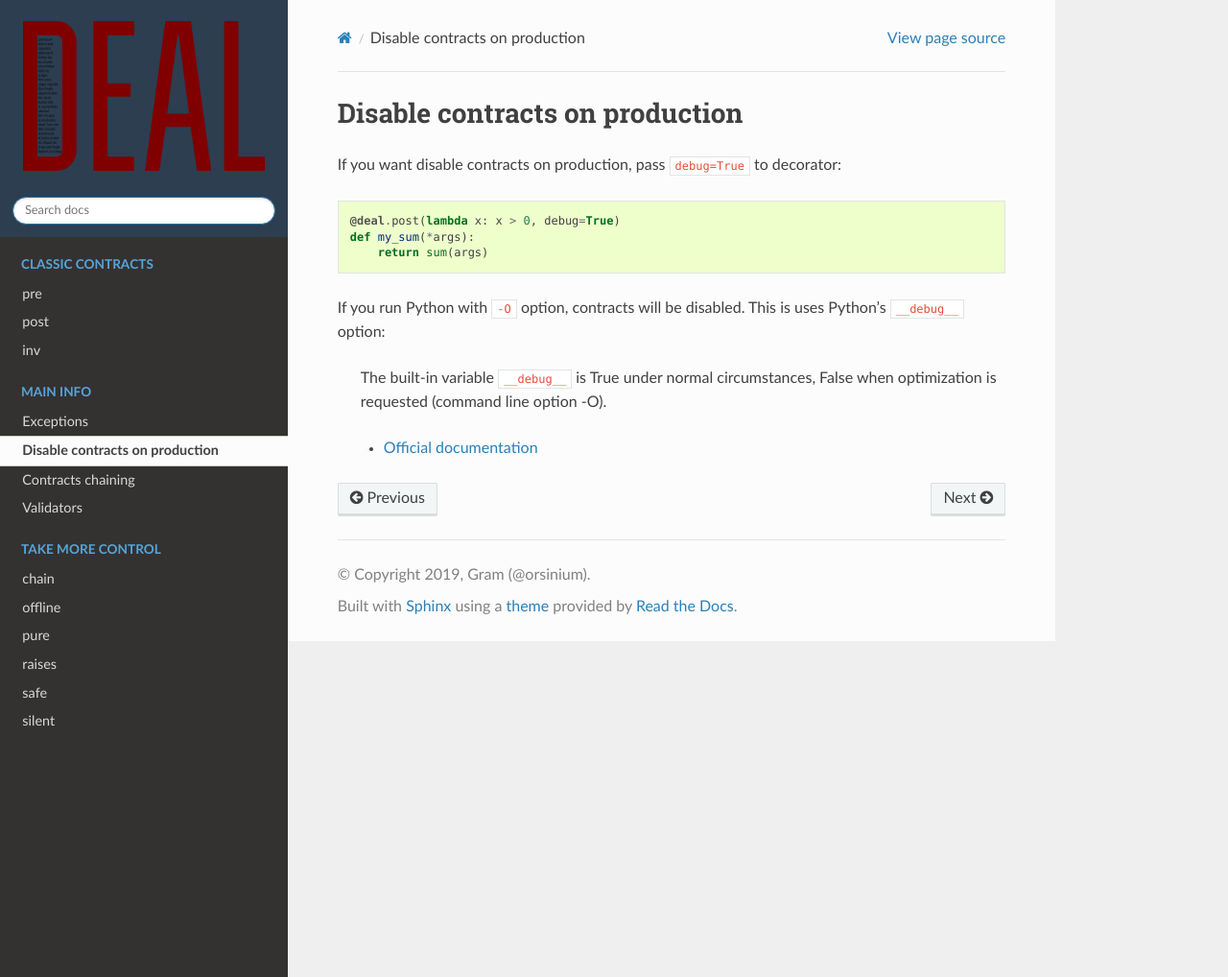
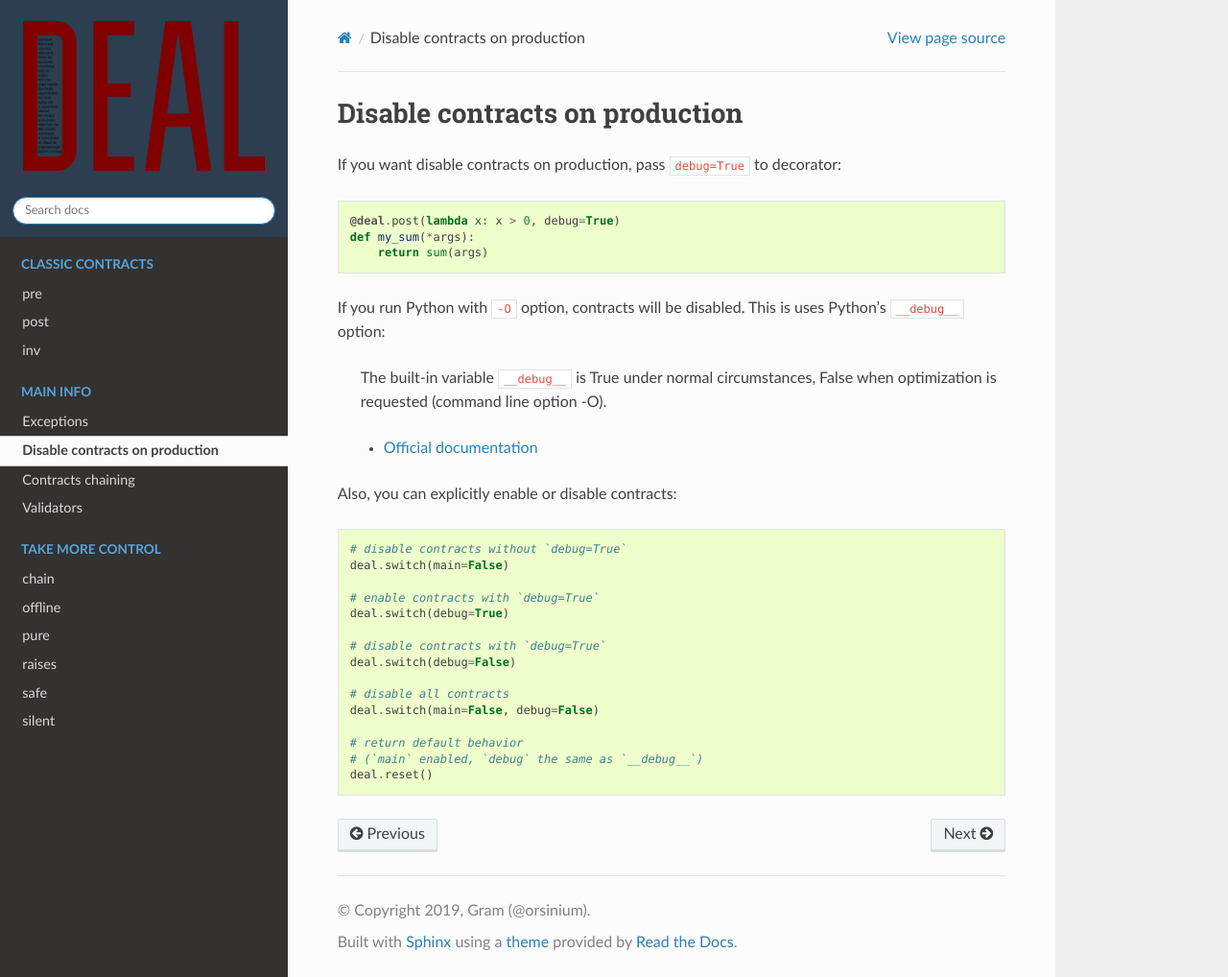
Before and after one commit to life4/deal, a Sphinx documentation site: the page built from docs/disable.md, in a window 1280 px wide and 1018 px high. Shown: the whole window at 96% size. Built offline with Sphinx 7.4.7 and the Read the Docs theme 2.0.0, drawn with Linux system fonts in a browser that asks for light colours.

Commit message:
update docs

````diff
--- a/docs/disable.md
+++ b/docs/disable.md
@@ -12,3 +12,23 @@ If you run Python with `-O` option, contracts will be disabled. This is uses Pyt
 
 > The built-in variable `__debug__` is True under normal circumstances, False when optimization is requested (command line option -O).
 > - [Official documentation](https://docs.python.org/3/reference/simple_stmts.html#assert)
+
+Also, you can explicitly enable or disable contracts:
+
+```python
+# disable contracts without `debug=True`
+deal.switch(main=False)
+
+# enable contracts with `debug=True`
+deal.switch(debug=True)
+
+# disable contracts with `debug=True`
+deal.switch(debug=False)
+
+# disable all contracts
+deal.switch(main=False, debug=False)
+
+# return default behavior
+# (`main` enabled, `debug` the same as `__debug__`)
+deal.reset()
+```
````
